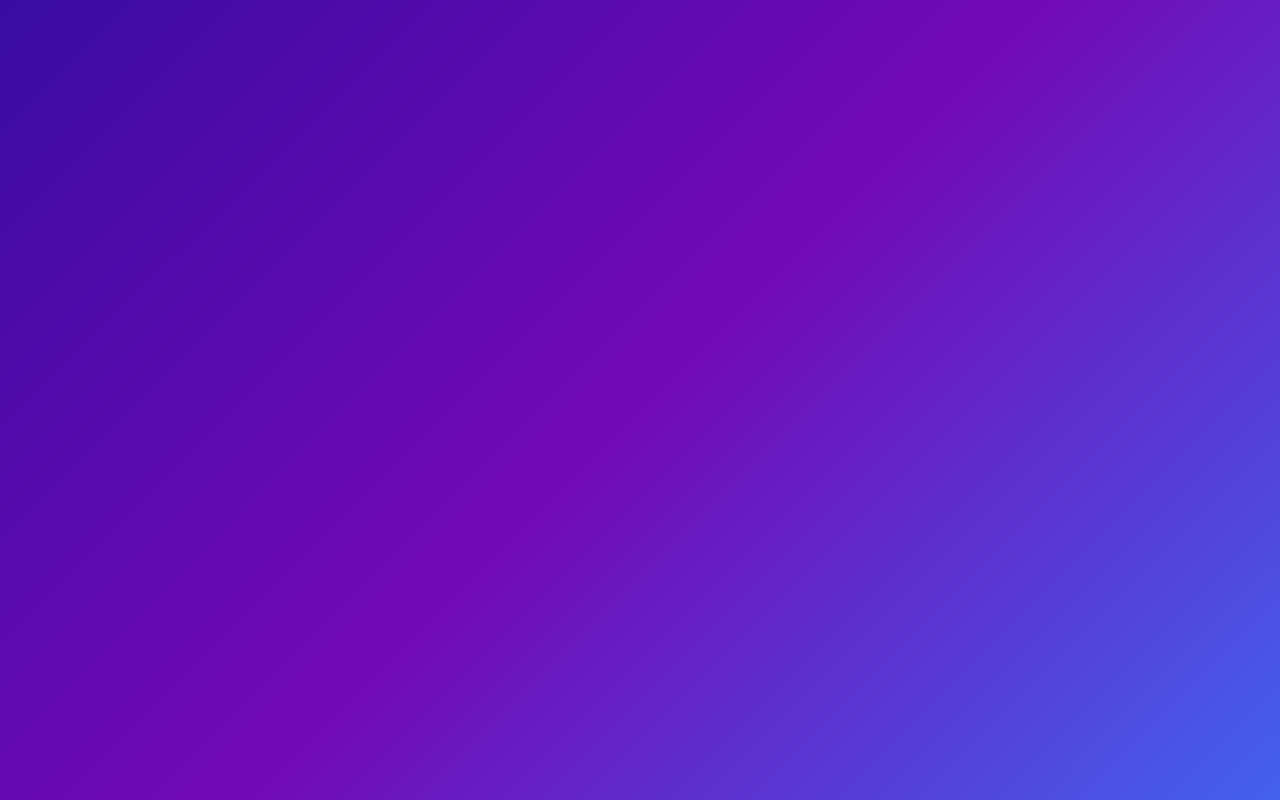
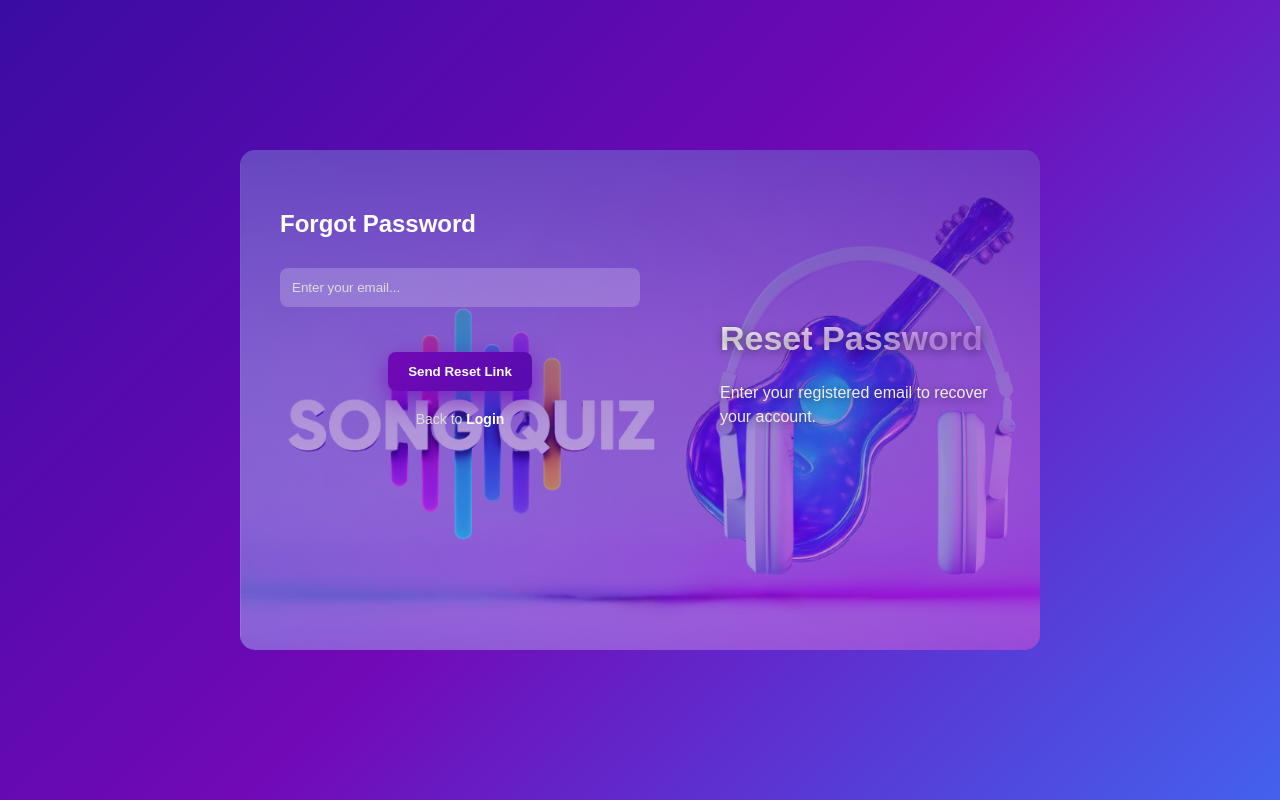
Before and after one commit to Elin608/music-quiz, a React (Vite) app: page /forgot-password in a window 1280 px wide. Before the commit this address had no page. Built offline with nearby package versions, Linux system fonts and the light colour scheme.

Commit message:
Add forgot password page and form validation

```diff
--- a/src/App.jsx
+++ b/src/App.jsx
@@ -1,6 +1,7 @@
 import { BrowserRouter, Routes, Route } from "react-router-dom";
 import Login from "./Pages/Login";
 import Register from "./Pages/Register";
+import ForgotPassword from "./Pages/ForgotPassword";
 
 function App() {
   return (
@@ -8,6 +9,7 @@ function App() {
     <Routes>
       <Route path="/" element={<Login />} />
       <Route path="/register" element={<Register />} />
+      <Route path="/forgot-password" element={<ForgotPassword />} />
     </Routes>
     </BrowserRouter>
   );
--- /dev/null
+++ b/src/Pages/ForgotPassword.jsx
@@ -0,0 +1,61 @@
+import { useState } from "react";
+import { useNavigate } from "react-router-dom";
+import "./Login.css";
+
+function ForgotPassword() {
+
+    const navigate = useNavigate();
+    const [email, setEmail] = useState("");
+
+    const handleReset = () => {
+
+        if (!email) {
+            alert("Please enter your email");
+            return;
+        }
+
+        const savedEmail = localStorage.getItem("email");
+
+        if (email === savedEmail) {
+            alert("Password reset link sent!");
+        } else {
+            alert("Email not found!")
+        }
+    };
+
+    return (
+        <div className="card">
+            <h2>Forgot Password</h2>
+
+            <div className="form">
+                <input
+                type="email"
+                placeholder="Enter your email..."
+                value={email}
+                onChange={(e) => setEmail(e.target.value)}
+                />
+
+                <button onClick={handleReset}>
+                    Send Reset Link
+                </button>
+
+                <p className="signup-text">
+                    Back to{" "}
+                    <span onClick={() => navigate("/")}>
+                        Login
+                    </span>
+                </p>
+            </div>
+
+            <div className="right-msg">
+                <h1>Reset Password</h1>
+                <p>
+                    Enter your registered email to recover your account.
+                </p>
+            </div>
+        </div>
+    );
+
+}
+
+export default ForgotPassword;
--- a/src/Pages/Login.jsx
+++ b/src/Pages/Login.jsx
@@ -11,6 +11,12 @@ function Login() {
     const [password, setPassword] = useState("");
 
     const handleLogin = () => {
+
+        if (!username || !password) {
+            alert("Please fill all fields");
+            return;
+        }
+
         const savedUsername = localStorage.getItem("username");
         const savedPassword = localStorage.getItem("password");
 
@@ -50,7 +56,9 @@ function Login() {
                           <input type="checkbox" />
                           <span>Remember me</span>
                       </label>
-                      <a href="#">Forgot password?</a>
+                      <a onClick={() => navigate("/forgot-password")}>
+                        Forgot password?
+                      </a>
                    </div>
 
                    <button onClick={handleLogin}>Login</button>
--- a/src/Pages/Register.jsx
+++ b/src/Pages/Register.jsx
@@ -11,6 +11,11 @@ function Register() {
     const [password, setPassword] = useState("");
 
     const handleRegister = () => {
+
+        if (!username || !password || !email) {
+            alert("Please fill all fields");
+            return;
+        }
 
         localStorage.setItem("username", username);
         localStorage.setItem("password", password);
@@ -32,6 +37,7 @@ function Register() {
                 placeholder="Username..."
                 value={username}
                 onChange={(e) => setUsername(e.target.value)}
+                required
                 />
 
                 <input
@@ -39,6 +45,7 @@ function Register() {
                 placeholder="Email..."
                 value={email}
                 onChange={(e) => setEmail(e.target.value)}
+                required
                 />
 
                 <input
@@ -46,6 +53,7 @@ function Register() {
                 placeholder="Password..."
                 value={password}
                 onChange={(e) => setPassword(e.target.value)}
+                required
                 />
 
                 <button onClick={handleRegister}>
```
